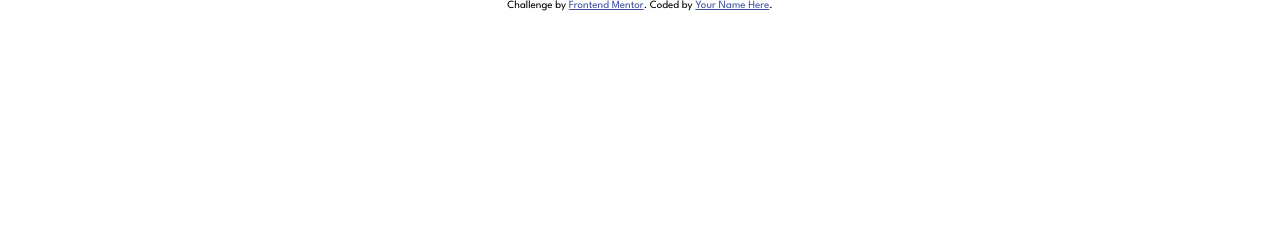
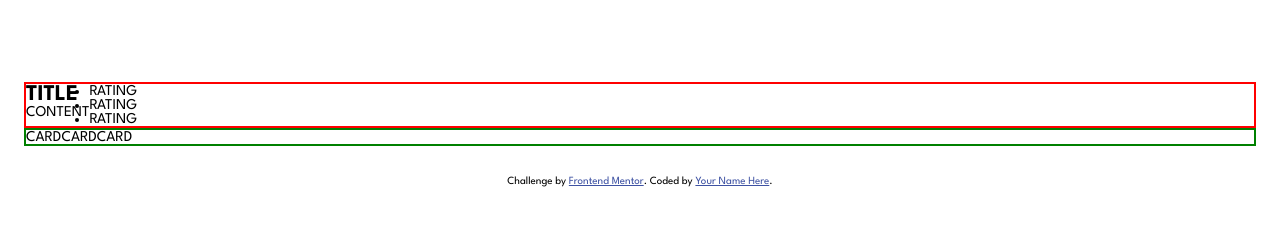
Before and after one commit to sgrazys/social-proof-section, a website: page index.html in a window 1280 px wide. Drawn offline with Linux system fonts and the light colour scheme.

Commit message:
html base structure

```diff
--- a/css/style.css
+++ b/css/style.css
@@ -30,3 +30,39 @@ body {
 	font-family: var(--font-primary);
 	font-size: 1.5rem;
 }
+
+.social-proof-section {
+	padding: 0 2.4rem 0;
+	padding-top: 8.2rem;
+}
+
+.header {
+	display: flex;
+	border: solid 2px red;
+}
+
+.message {
+}
+
+.heading {
+}
+
+.content {
+}
+
+.ratings {
+}
+
+.list {
+}
+
+.list-item {
+}
+
+.testimonials {
+	display: flex;
+	border: solid 2px green;
+}
+
+.card {
+}
--- a/index.html
+++ b/index.html
@@ -17,6 +17,7 @@
 			.attribution {
 				font-size: 11px;
 				text-align: center;
+				margin-top: 3rem;
 			}
 			.attribution a {
 				color: hsl(228, 45%, 44%);
@@ -24,6 +25,27 @@
 		</style>
 	</head>
 	<body>
+		<section class="social-proof-section">
+			<div class="header">
+				<div class="message">
+					<h1 class="heading">TITLE</h1>
+					<p class="content">CONTENT</p>
+				</div>
+				<div class="ratings">
+					<ul class="list">
+						<li class="list-item">RATING</li>
+						<li class="list-item">RATING</li>
+						<li class="list-item">RATING</li>
+					</ul>
+				</div>
+			</div>
+			<div class="testimonials">
+				<div class="card">CARD</div>
+				<div class="card">CARD</div>
+				<div class="card">CARD</div>
+			</div>
+		</section>
+
 		<div class="attribution">
 			Challenge by <a href="https://www.frontendmentor.io?ref=challenge" target="_blank">Frontend Mentor</a>. Coded by <a href="#">Your Name Here</a>.
 		</div>
```
